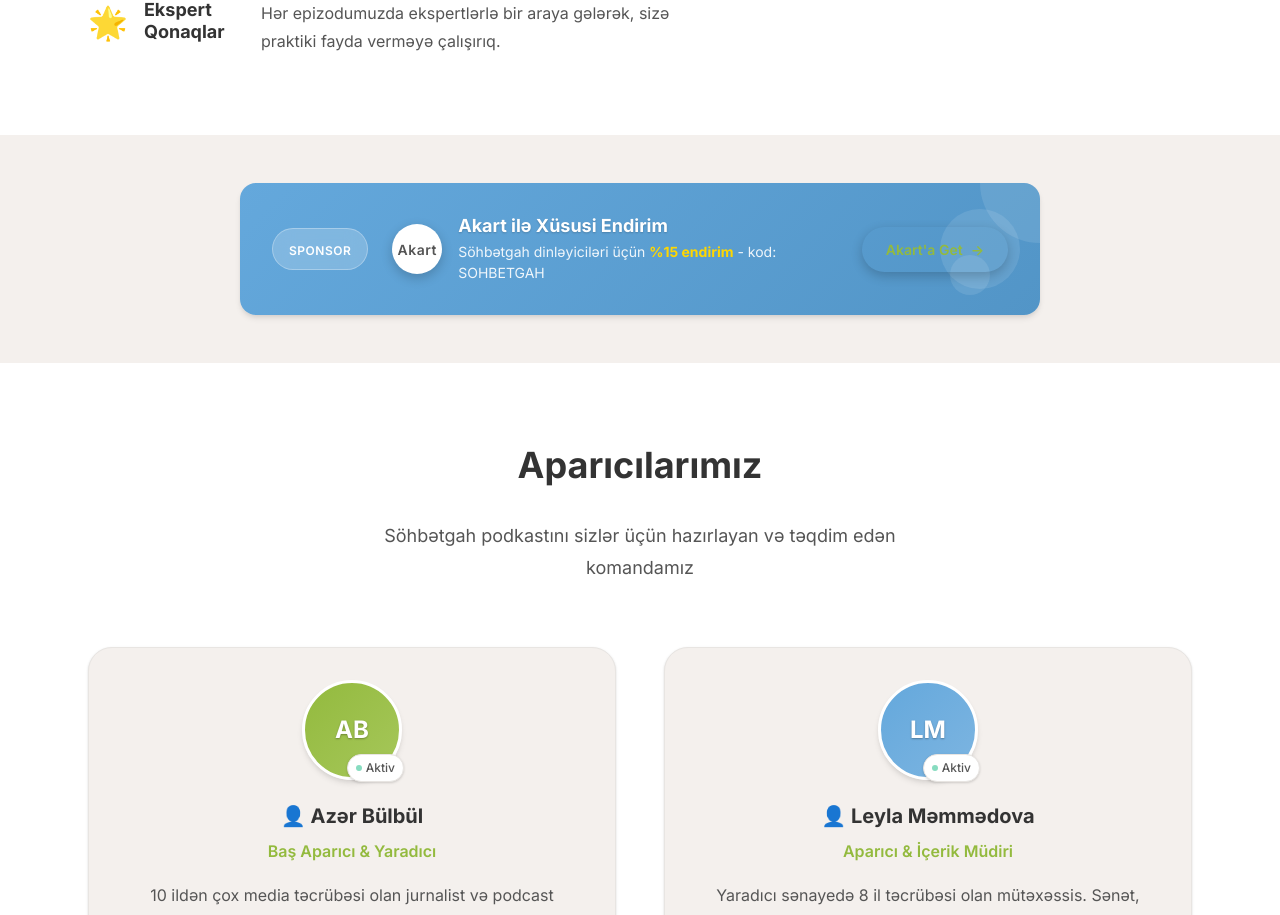
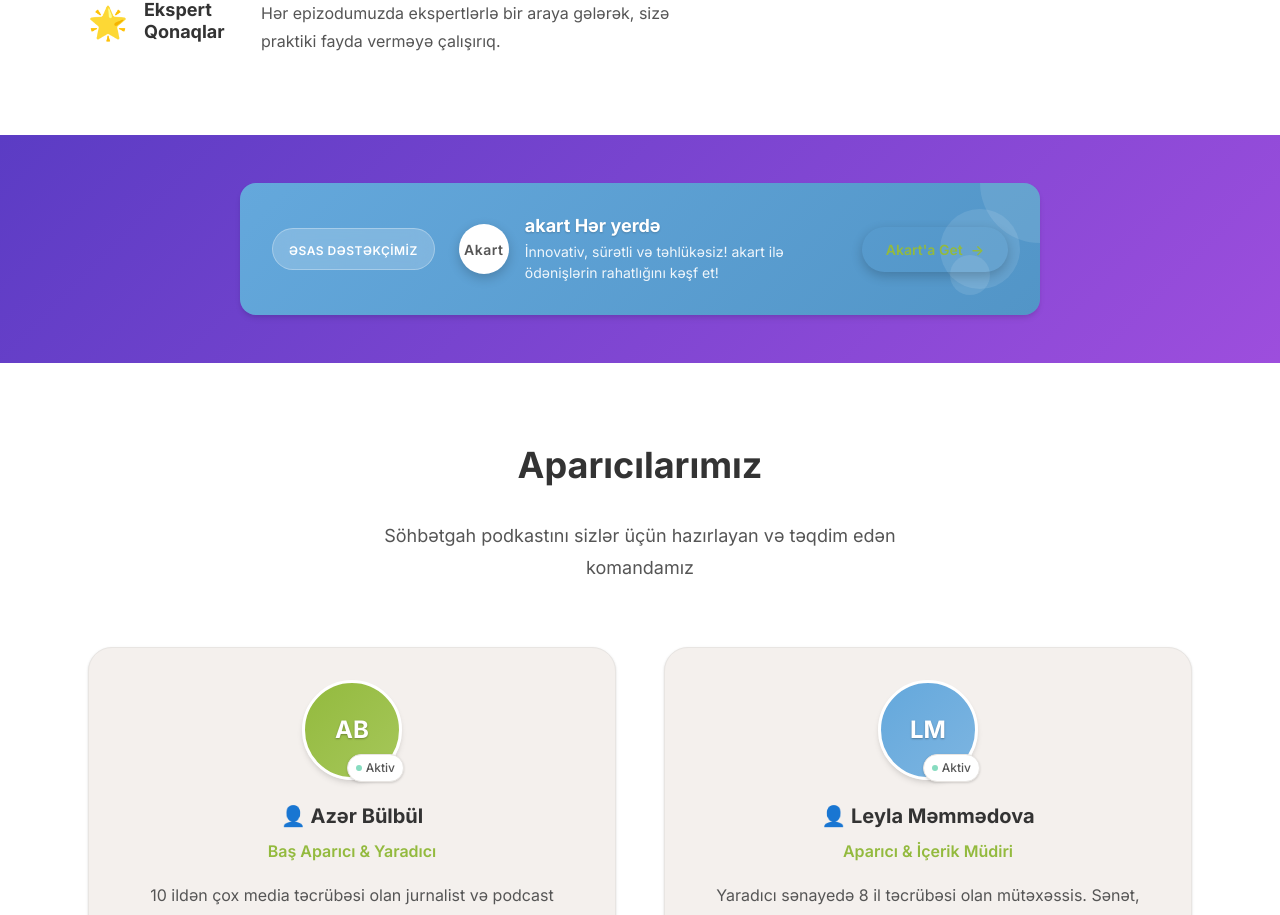
Before and after one commit to alikhayyam/sohbetgah4, a Vue app: page / in a window 1280 px wide. Shown: the part 1018-1933 px from the top of the page. Built offline with nearby package versions, Linux system fonts and the light colour scheme.

Commit message:
Update Akart sponsor banner content and styling

```diff
--- a/src/App.vue
+++ b/src/App.vue
@@ -185,7 +185,7 @@ const navigateTo = (url) => {
         <div class="sponsor-banner">
           <div class="sponsor-content">
             <div class="sponsor-badge">
-              <span class="badge-text">Sponsor</span>
+              <span class="badge-text">Əsas Dəstəkçimiz</span>
             </div>
             <div class="sponsor-info">
               <div class="sponsor-logo">
@@ -194,9 +194,9 @@ const navigateTo = (url) => {
                 </div>
               </div>
               <div class="sponsor-message">
-                <h3 class="sponsor-title">Akart ilə Xüsusi Endirim</h3>
+                <h3 class="sponsor-title">akart  Hər yerdə</h3>
                 <p class="sponsor-description">
-                  Söhbətgah dinləyiciləri üçün <strong>%15 endirim</strong> - kod: SOHBETGAH
+                  İnnovativ, sürətli və təhlükəsiz! akart ilə ödənişlərin rahatlığını kəşf et!
                 </p>
               </div>
             </div>
@@ -1653,7 +1653,7 @@ const navigateTo = (url) => {
 /* Akart Sponsor Section - Minimalist Banner */
 .akart-sponsor {
   padding: 3rem 0;
-  background: var(--background-secondary);
+  background: linear-gradient(135deg, #5b3cc4 0%, #9d4edd 100%);
 }
 
 .sponsor-banner {
```
